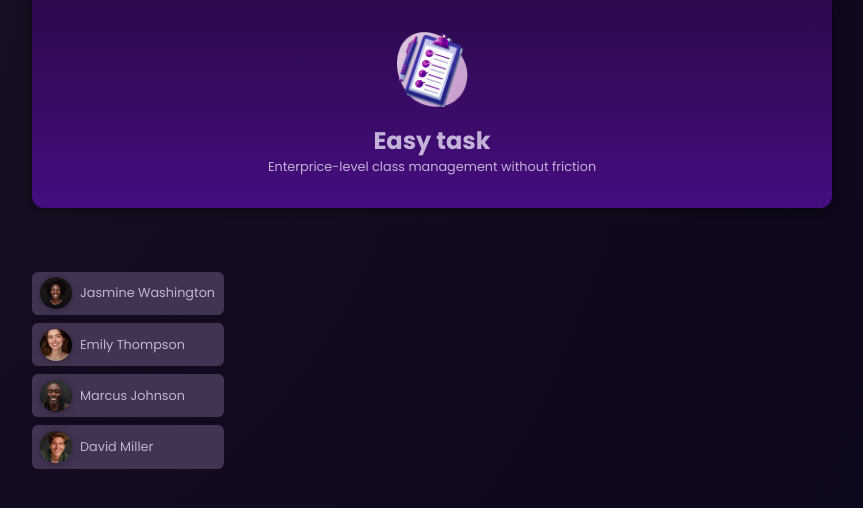
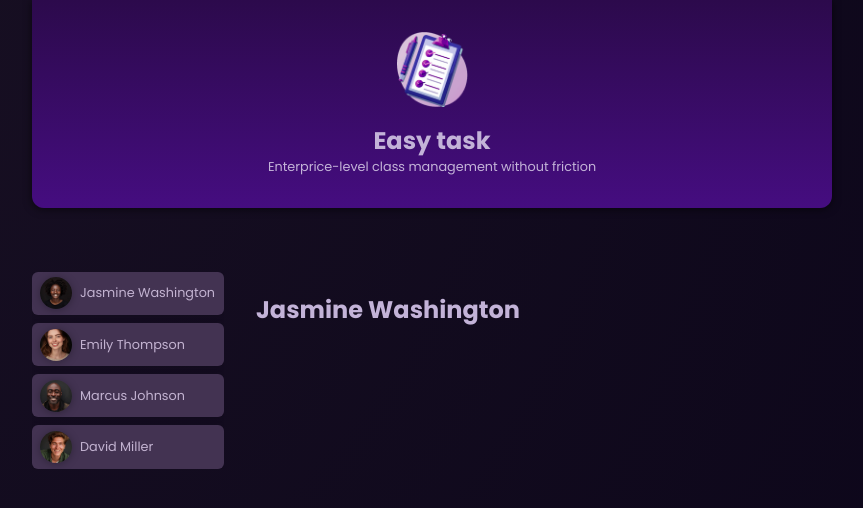
Before and after one commit to KSzczepa/First_app, an Angular app: page / in a window 1280 px wide. Shown: the top 508 px of the page, without its empty margins (208-1071 px from the left). Built offline with nearby package versions, Linux system fonts and the light colour scheme.

Commit message:
feat: add TaskComponent and integrate it into the app, updating user selection handling

```diff
--- a/src/app/app.html
+++ b/src/app/app.html
@@ -15,4 +15,8 @@
             <app-user [id]="users[3].id" [avatar]="users[3].avatar" [name]="users[3].name" (select)="onSelectUser($event)"/>
         </li>
     </ul>
+
+    <app-task
+        [name] = "selectedUser.name"
+    />
 </main>
--- a/src/app/app.ts
+++ b/src/app/app.ts
@@ -2,17 +2,23 @@ import { Component, signal } from '@angular/core';
 import { HeaderComponent } from "./header/header";
 import { UserComponent } from "./user/user";
 import { DUMMY_USERS } from './dummy-users';
+import { TaskComponent } from './task/task';
 
 @Component({
   selector: 'app-root',
-  imports: [HeaderComponent, UserComponent],
+  imports: [HeaderComponent, UserComponent, TaskComponent],
   templateUrl: './app.html',
   styleUrl: './app.css'
 })
 export class App {
   users = DUMMY_USERS;
+  selectedUserId = signal<string | null>('u1');
+
+  get selectedUser() {
+    return this.users.find(user => user.id === this.selectedUserId())!;
+  }
 
   onSelectUser(id: string) {
-    console.log('Selected user ID:', id);
+    this.selectedUserId.set(id);
   }
 }
--- /dev/null
+++ b/src/app/task/task.html
@@ -0,0 +1 @@
+<h2>{{ name }}</h2>
--- /dev/null
+++ b/src/app/task/task.ts
@@ -0,0 +1,14 @@
+import { Component, Input, Output, EventEmitter, output } from '@angular/core';
+
+@Component({
+  selector: 'app-task',
+  imports: [],
+  templateUrl: './task.html',
+  styleUrl: './task.css',
+})
+
+export class TaskComponent {
+  @Input({required: true}) name!: string;
+
+
+}
--- a/src/app/user/user.ts
+++ b/src/app/user/user.ts
@@ -1,4 +1,4 @@
-import { Component, Input, Output, EventEmitter } from '@angular/core';
+import { Component, Input, Output, EventEmitter, output } from '@angular/core';
 
 @Component({
   selector: 'app-user',
@@ -12,6 +12,7 @@ export class UserComponent {
   @Input({required: true}) avatar!: string;
   @Input({required: true}) name!: string;
   @Output() select = new EventEmitter<string>();
+  // select = output<string>();
 
   get imagePath(): string {
     return `assets/users/${this.avatar}`;
```
Also changed, not shown: src/app/task/task.css (added).
